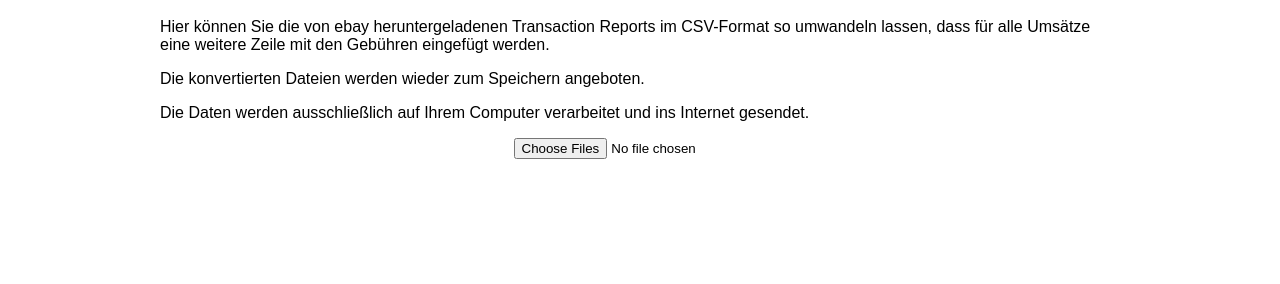
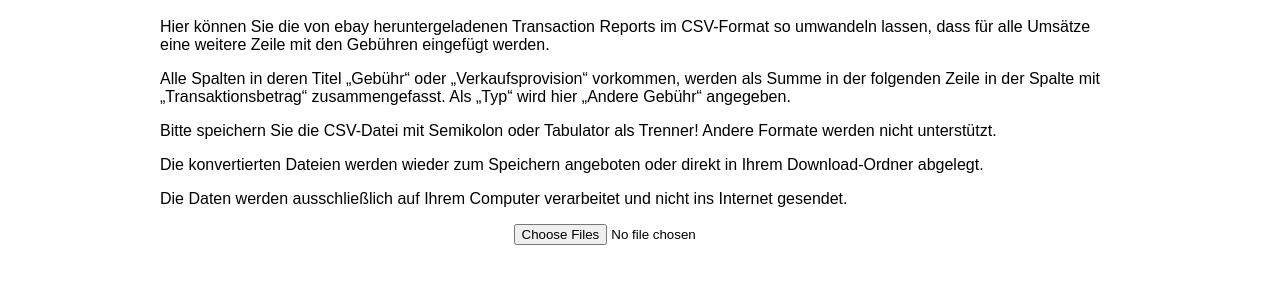
Before and after one commit to rl3/ebay-transaction-converter, a website with bundled scripts: page index.html in a window 1280 px wide. Shown: the part 124-408 px from the top of the page. Built offline with nearby package versions, Linux system fonts and the light colour scheme; files whose address does not match are found by name.

Commit message:
Fixed description

```diff
--- a/index.html
+++ b/index.html
@@ -70,7 +70,7 @@
     <body>
         <div id="content">
             <div class="logo"><img src="logo.svg" /></div>
-            <div class="description">
+            <div class="description" lang="de">
                 <h1>ebay Transaction Report Konverter</h1>
                 <p>
                     Hier können Sie die von ebay heruntergeladenen Transaction
@@ -79,19 +79,33 @@
                     werden.
                 </p>
                 <p>
+                    Alle Spalten in deren Titel <q>Gebühr</q> oder
+                    <q>Verkaufsprovision</q> vorkommen, werden als Summe in der
+                    folgenden Zeile in der Spalte mit
+                    <q>Transaktionsbetrag</q> zusammengefasst. Als
+                    <q>Typ</q> wird hier <q>Andere Gebühr</q>
+                    angegeben.
+                </p>
+                <p>
+                    Bitte speichern Sie die CSV-Datei mit Semikolon oder
+                    Tabulator als Trenner! Andere Formate werden nicht
+                    unterstützt.
+                </p>
+                <p>
                     Die konvertierten Dateien werden wieder zum Speichern
-                    angeboten.
+                    angeboten oder direkt in Ihrem Download-Ordner abgelegt.
                 </p>
                 <p>
                     Die Daten werden ausschließlich auf Ihrem Computer
-                    verarbeitet und ins Internet gesendet.
+                    verarbeitet und nicht ins Internet gesendet.
                 </p>
                 <p class="center">
                     <input type="file" id="file-selector" multiple="true" />
                 </p>
             </div>
         </div>
-        <div id="messages"></div>
+  </div>
+  <div id="messages"></div>
         <div id="overlay">
             <div class="filename"></div>
             <div class="loading"><img src="loading.svg" /></div>
```
